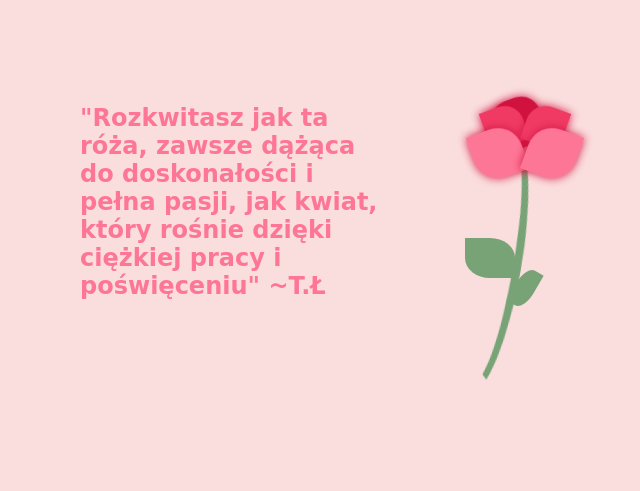
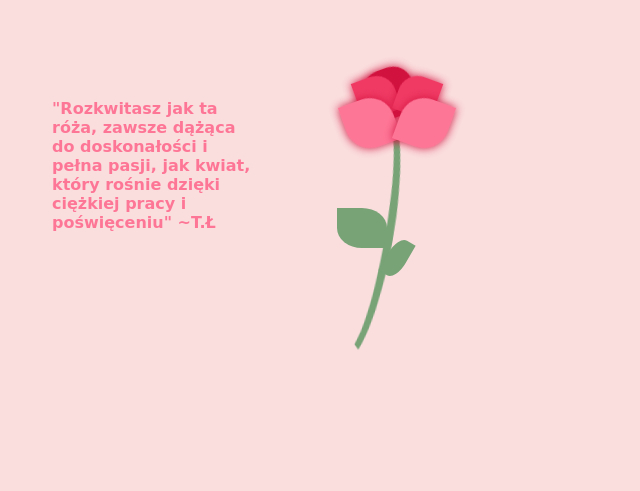
Before and after one commit to Reqqu14/Walentynka, a plain HTML site: page index.html in a window 1280 px wide. Shown: the part 112-603 px from the top of the page, without its empty margins (310-950 px from the left). Drawn offline with Linux system fonts and the light colour scheme.

Commit message:
Poprawka

```diff
--- a/index.html
+++ b/index.html
@@ -10,32 +10,32 @@
       }
 
       .container {
-        width: 500px;
+        width: 300px;
         height: 400px;
         position: absolute;
         top: 50%;
-        left: 50%;
+        left: 40%;
         transform: translate(-50%, -50%);
       }
 
       h1 {
         font-family: "Sacramento", cursive;
         color: #fe7696;
-        font-size: 24px;
+        font-size: 16px;
       }
 
       .letter {
-        width: 300px;
+        width: 200px;
         height: 400px;
         display: inline-block;
       }
 
       .rose {
-        width: 200px;
+        width: 100px;
         height: 200px;
         position: absolute;
         margin-left: 100px;
-        margin-top: -50px;
+        margin-top: -80px;
         display: inline-block;
         animation: yidon 5s infinite;
         transform: translateY(40%);
```
